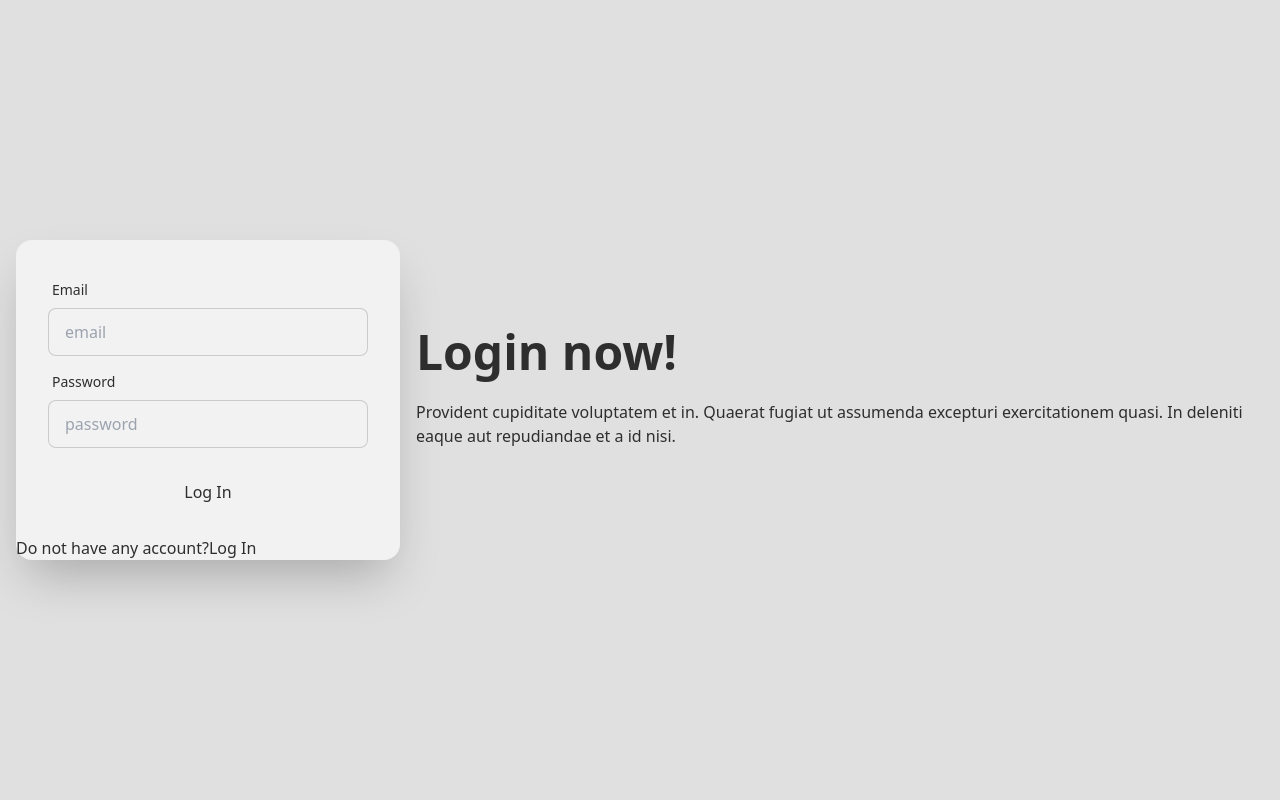
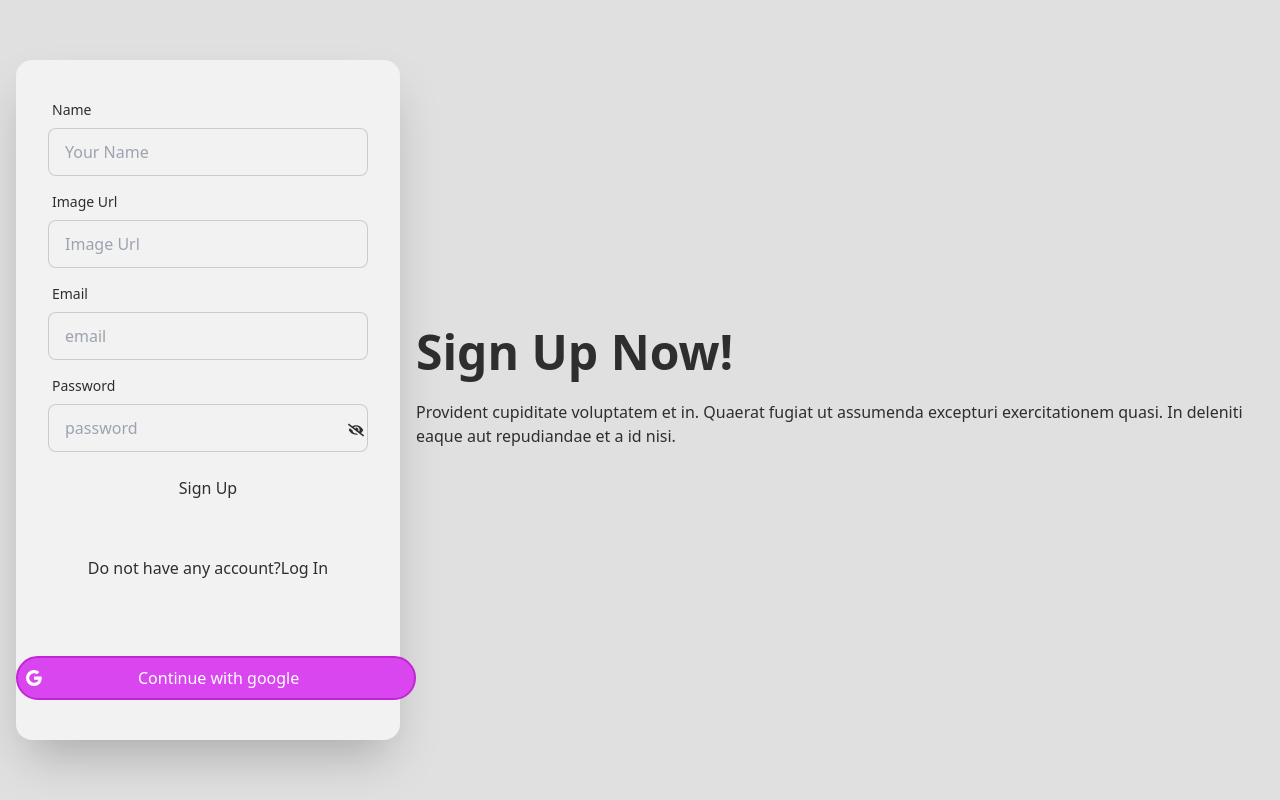
Before and after one commit to shoptorshiria78/knowledge-junction-client-side, a React (Vite) app: page /register in a window 1280 px wide. Built offline with nearby package versions, Linux system fonts and the light colour scheme; no server answers.

Commit message:
login and registration page done with firebase

```diff
--- a/package.json
+++ b/package.json
@@ -14,10 +14,13 @@
     "localforage": "^1.10.0",
     "lottie-react": "^2.4.0",
     "match-sorter": "^6.3.1",
+    "prop-types": "^15.8.1",
     "react": "^18.2.0",
     "react-dom": "^18.2.0",
+    "react-icons": "^4.11.0",
     "react-router-dom": "^6.18.0",
-    "sort-by": "^0.0.2"
+    "sort-by": "^0.0.2",
+    "sweetalert": "^2.1.2"
   },
   "devDependencies": {
     "@types/react": "^18.2.15",
--- a/src/AuthProvider/AuthProvider.jsx
+++ b/src/AuthProvider/AuthProvider.jsx
@@ -1,11 +1,59 @@
+import { createContext, useEffect, useState } from "react";
+import PropTypes from 'prop-types';
+import {  createUserWithEmailAndPassword, onAuthStateChanged, signInWithEmailAndPassword, signInWithPopup, signOut } from "firebase/auth"
+import {getAuth} from "firebase/auth"
+import { app } from "../Firebase/firebase.config";
+import { GoogleAuthProvider } from "firebase/auth";
 
+export const AuthContext = createContext();
 
-const AuthProvider = () => {
+const AuthProvider = ( {children}) => {
+
+    const auth = getAuth(app)
+    const [user, setUser] = useState(null);
+    const [isLoading, setIsLoading] = useState(true);
+    const provider = new GoogleAuthProvider();
+
+    const logIn =(email, password)=>{
+        setIsLoading(true)
+        return signInWithEmailAndPassword(auth, email, password)
+    }
+    const register = ( email, password )=>{
+        setIsLoading(true)
+        return createUserWithEmailAndPassword(auth, email, password )
+    }
+
+    const logOut = ()=>{
+        setIsLoading(true)
+        return signOut(auth)
+    }
+
+    const googleLogIn =()=>{
+        setIsLoading(true)
+        return signInWithPopup(auth,provider )
+    }
+
+    useEffect(()=>{
+        const unSubscribe = onAuthStateChanged(auth, currentUser =>{
+            setUser(currentUser)
+            setIsLoading(false)
+        })
+        return ()=>{
+           return unSubscribe()
+        }
+    },[])
+
+    const authInfo = {logIn, register, isLoading, user, logOut, googleLogIn}
     return (
-        <div>
-
-        </div>
+        <AuthContext.Provider value={authInfo}>
+            {children}
+        </AuthContext.Provider>
     );
 };
 
+AuthProvider.propTypes = {
+
+    children: PropTypes.node,
+}
+
 export default AuthProvider;
--- a/src/Firebase/firebase.config.js
+++ b/src/Firebase/firebase.config.js
@@ -1,4 +1,4 @@
-import {getAuth} from "firebase/auth"
+
 import { initializeApp } from "firebase/app";
 
 const firebaseConfig = {
@@ -11,5 +11,4 @@ const firebaseConfig = {
 };
 
 
-const app = initializeApp(firebaseConfig);
-export const auth = getAuth(app);
+export const app = initializeApp(firebaseConfig);
--- a/src/Page/LogIn.jsx
+++ b/src/Page/LogIn.jsx
@@ -1,16 +1,49 @@
 import Lottie from "lottie-react";
-import { Link } from "react-router-dom";
+import { Link, useLocation, useNavigate } from "react-router-dom";
 import logInAnimation from '../assets/login Animation.json'
+import { useContext, useState } from "react";
+import { AuthContext } from "../AuthProvider/AuthProvider";
+import swal from "sweetalert";
+import { BsGoogle } from "react-icons/bs";
+import { FaEye, FaEyeSlash } from "react-icons/fa";
+
 
 
 const LogIn = () => {
 
-    const handleSubmit = (e)=>{
+    const [showPassword, setShowPassword] = useState(false);
+    const navigate = useNavigate();
+    const location = useLocation();
+    const { logIn, googleLogIn } = useContext(AuthContext);
+
+    const handleSubmit = (e) => {
         e.preventDefault()
         const form = e.target;
         const email = form.email.value;
         const password = form.password.value;
         console.log(email, password);
+
+        logIn(email, password)
+            .then((result) => {
+                console.log(result.user)
+                swal("Congratulation", "User logged in", "success")
+                e.target.reset()
+                navigate(location?.state ? location.state : '/');
+            })
+            .catch(error => {
+                console.error(error)
+                swal(`${error}`)
+                e.target.reset()
+            })
+
+    }
+
+    const handleGoogleLogIn = () => {
+
+        googleLogIn()
+            .then()
+            .catch()
+        navigate(location?.state ? location.state : '/');
     }
 
     return (
@@ -28,11 +61,16 @@ const LogIn = () => {
                                 </label>
                                 <input type="email" placeholder="email" className="input input-bordered" name="email" required />
                             </div>
-                            <div className="form-control">
+                            <div className="relative">
                                 <label className="label">
                                     <span className="label-text">Password</span>
                                 </label>
-                                <input type="password" placeholder="password" className="input input-bordered" name="password" required />
+                                <input name='password' type={showPassword ? 'text' : 'password'} placeholder="password" className="input input-bordered w-full  " required />
+                                <span className="absolute top-[54px] left-[300px] " onClick={() => setShowPassword(!showPassword)}>
+                                    {
+                                        showPassword ? <FaEye></FaEye> : <FaEyeSlash></FaEyeSlash>
+
+                                    } </span>
                             </div>
                             <div className="form-control mt-6">
                                 <input type="submit" className="bg-red-400 rounded-xl py-3 w-full text-white" value="Log In" />
@@ -42,6 +80,9 @@ const LogIn = () => {
                         <div className="text-center my-3">
                             <h1>Already have an account?<Link to='/register'>Register</Link></h1>
                         </div>
+                        <div className="mx-auto my-10 flex flex-col  w-[400px]">
+                            <button onClick={handleGoogleLogIn} className=" flex bg-fuchsia-500 text-white items-center w-full p-2 mt-3 rounded-full border-fuchsia-600 border-2 "><BsGoogle></BsGoogle> <span className="ml-24">Continue with google</span></button>
+                        </div>
                     </div>
                 </div>
             </div>
--- a/src/Page/Register.jsx
+++ b/src/Page/Register.jsx
@@ -1,35 +1,125 @@
-import { Link } from "react-router-dom";
+import { useContext, useState } from "react";
+import { Link, useNavigate } from "react-router-dom";
+import { AuthContext } from "../AuthProvider/AuthProvider";
+import { updateProfile } from "firebase/auth";
+import swal from "sweetalert";
+import { FaEye, FaEyeSlash } from "react-icons/fa";
+import {  BsGoogle } from "react-icons/bs";
+
 
 
 const Register = () => {
+
+    const { register, logOut, googleLogIn} = useContext(AuthContext);
+    const navigate = useNavigate();
+    const [showPassword, setShowPassword] = useState(false);
+
+    const handleSubmit = (e)=>{
+        e.preventDefault()
+        const form = e.target;
+        const email = form.email.value;
+        const password = form.password.value;
+        const name = form.name.value;
+        const image = form.image.value;
+        console.log(email, password);
+
+        if (!(/^[a-zA-Z0-9._%+-]+@[a-zA-Z0-9.-]+\.[a-zA-Z]{2,}$/).test(email)) {
+            return swal('Error,Please Input a valid email, error')
+        }
+
+        if (!(/^(?=.*[A-Z])(?=.*[\W_]).{6,}$/).test(password)) {
+            return swal('Error', 'Your password should have at least 1 upper case letter, 1 special character and 6 character long', 'error')
+        }
+
+        register(email, password)
+        .then((userCredential) => {
+            const user = userCredential.user;
+            console.log(user)
+            swal("Congratulation", "User has been created Successfully", "success")
+            updateProfile(user, {
+                displayName: name,
+                 photoURL:image
+              })
+              .then(() => {
+                window.reload();
+              })
+              .catch(error=>{
+                console.log(error.message)
+              })
+
+              logOut()
+              .then()
+              .catch(error => {
+                console.error(error);
+            })
+
+            navigate('/logIn')
+
+          })
+          .catch((error) => {
+            const errorMessage = error.message;
+            console.log(errorMessage)
+            swal("Error", `${error.Firebase}`, "error")
+          });
+    }
+
+    const handleGoogleLogIn = () => {
+
+        googleLogIn()
+            .then()
+            .catch()
+
+            navigate('/')
+    }
+
     return (
         <div className="hero min-h-screen bg-base-200">
             <div className="hero-content flex-col lg:flex-row-reverse">
                 <div className="text-center lg:text-left">
-                    <h1 className="text-5xl font-bold">Login now!</h1>
+                    <h1 className="text-5xl font-bold">Sign Up Now!</h1>
                     <p className="py-6">Provident cupiditate voluptatem et in. Quaerat fugiat ut assumenda excepturi exercitationem quasi. In deleniti eaque aut repudiandae et a id nisi.</p>
                 </div>
                 <div className="card flex-shrink-0 w-full max-w-sm shadow-2xl bg-base-100">
-                    <form className="card-body">
+                    <form onSubmit={handleSubmit} className="card-body">
+                        <div className="form-control">
+                            <label className="label">
+                                <span className="label-text">Name</span>
+                            </label>
+                            <input type="text" placeholder="Your Name" className="input input-bordered" name="name" required />
+                        </div>
+                        <div className="form-control">
+                            <label className="label">
+                                <span className="label-text">Image Url</span>
+                            </label>
+                            <input type="text" placeholder="Image Url" className="input input-bordered" name="image" required />
+                        </div>
                         <div className="form-control">
                             <label className="label">
                                 <span className="label-text">Email</span>
                             </label>
                             <input type="email" placeholder="email" className="input input-bordered" name="email" required />
                         </div>
-                        <div className="form-control">
-                            <label className="label">
-                                <span className="label-text">Password</span>
-                            </label>
-                            <input type="password" placeholder="password" className="input input-bordered" name="password" required />
-                        </div>
-                        <div className="form-control mt-6">
-                            <input type="submit" value="Log In" />
+                        <div className="relative">
+                                <label className="label">
+                                    <span className="label-text">Password</span>
+                                </label>
+                                <input name='password' type={showPassword ? 'text' : 'password'} placeholder="password" className="input input-bordered w-full  " required />
+                                <span className="absolute top-[54px] left-[300px] " onClick={() => setShowPassword(!showPassword)}>
+                                    {
+                                        showPassword ? <FaEye></FaEye> : <FaEyeSlash></FaEyeSlash>
+
+                                    } </span>
+                            </div>
+                        <div className="form-control mt-4 ">
+                            <input type="submit" value="Sign Up" />
                         </div>
                     </form>
 
-                    <div>
+                    <div className="text-center my-6">
                         <h1>Do not have any account?<Link to='/logIn'>Log In</Link></h1>
+                    </div>
+                    <div className="mx-auto my-10 flex flex-col  w-[400px]">
+                        <button onClick={handleGoogleLogIn} className=" flex bg-fuchsia-500 text-white items-center w-full p-2 mt-3 rounded-full border-fuchsia-600 border-2 "><BsGoogle></BsGoogle> <span className="ml-24">Continue with google</span></button>
                     </div>
                 </div>
             </div>
--- a/src/main.jsx
+++ b/src/main.jsx
@@ -6,9 +6,12 @@ import {
   RouterProvider,
 } from "react-router-dom";
 import Routes from './Routes/Routes';
+import AuthProvider from './AuthProvider/AuthProvider';
 
 ReactDOM.createRoot(document.getElementById('root')).render(
   <React.StrictMode>
-    <RouterProvider router={Routes} />
+    <AuthProvider>
+      <RouterProvider router={Routes} />
+    </AuthProvider>
   </React.StrictMode>,
 )
```
Also changed, not shown: src/PrivateRoute/PrivateRoute.jsx (added), 1 other file (tests, documents, lock files or other folders).
